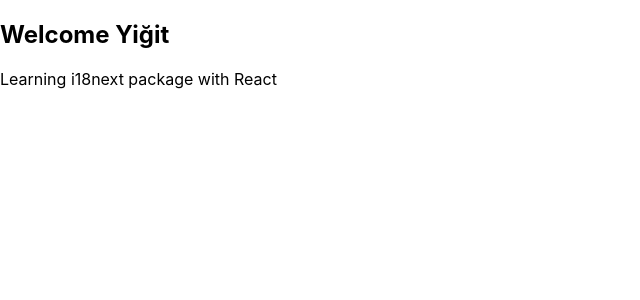
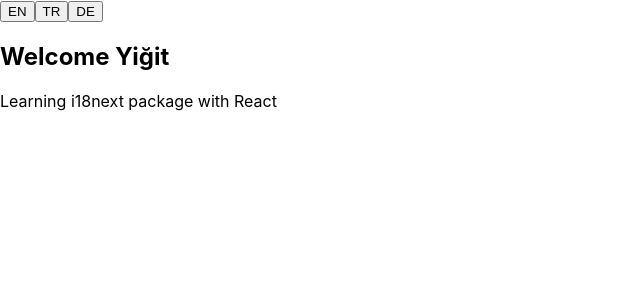
Before and after one commit to yeged/React-i18next, a React (Create React App) app: page / in a window 1280 px wide. Shown: the top 300 px of the page, without its empty margins (0-640 px from the left). Built offline with nearby package versions, Linux system fonts and the light colour scheme.

Commit message:
Import i18next & Added change language button

```diff
--- a/src/App.tsx
+++ b/src/App.tsx
@@ -1,10 +1,18 @@
 import './App.css';
 import { useTranslation } from 'react-i18next';
+import i18next from 'i18next';
 
 function App() {
   const { t } = useTranslation();
+
+  const changeLanguage = (lang: string): void => {
+    i18next.changeLanguage(lang);
+  };
   return (
     <div>
+      <button onClick={() => changeLanguage('en')}>EN</button>
+      <button onClick={() => changeLanguage('tr')}>TR</button>
+      <button onClick={() => changeLanguage('de')}>DE</button>
       <h2>{t('title', { name: 'Yiğit' })}</h2>
       <p>{t('description.part1')}</p>
     </div>
```
